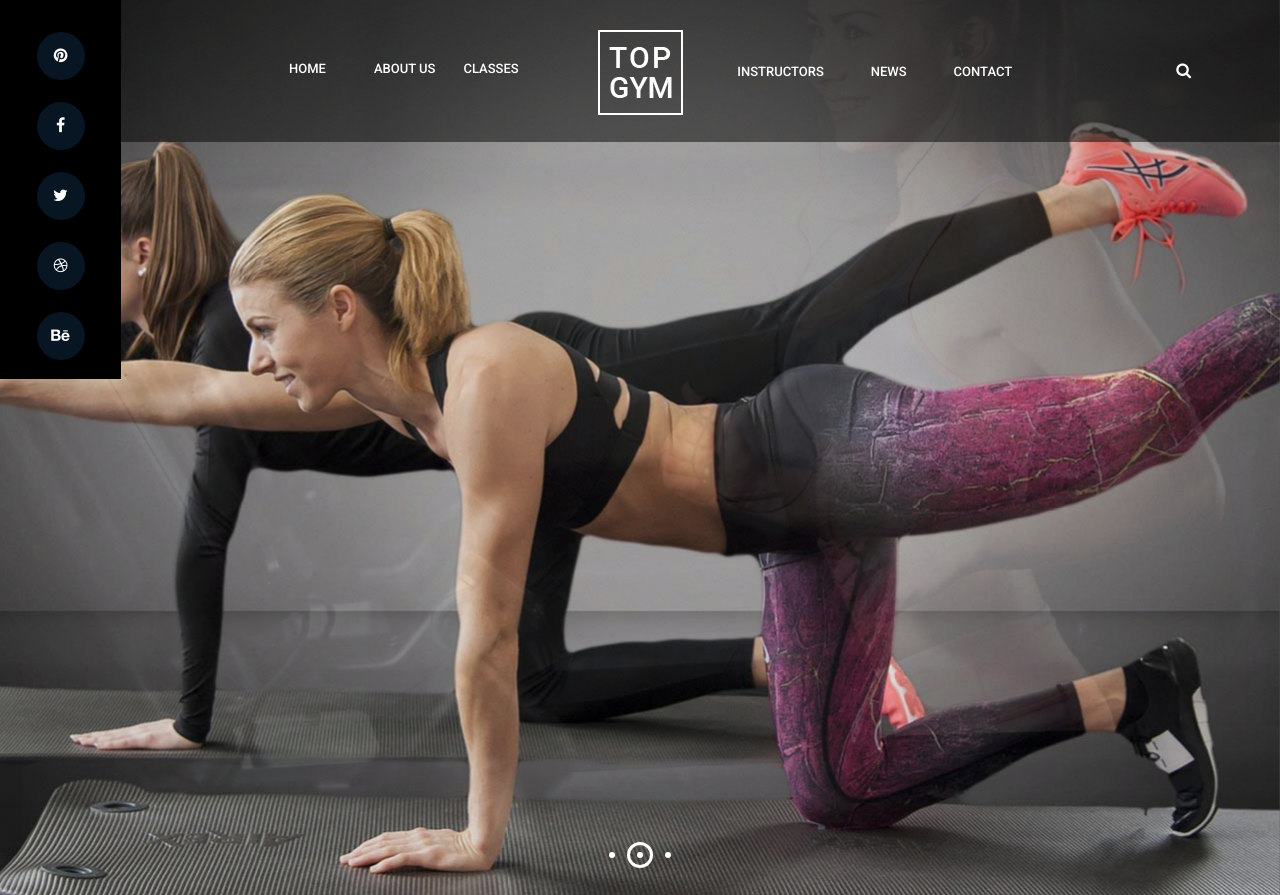
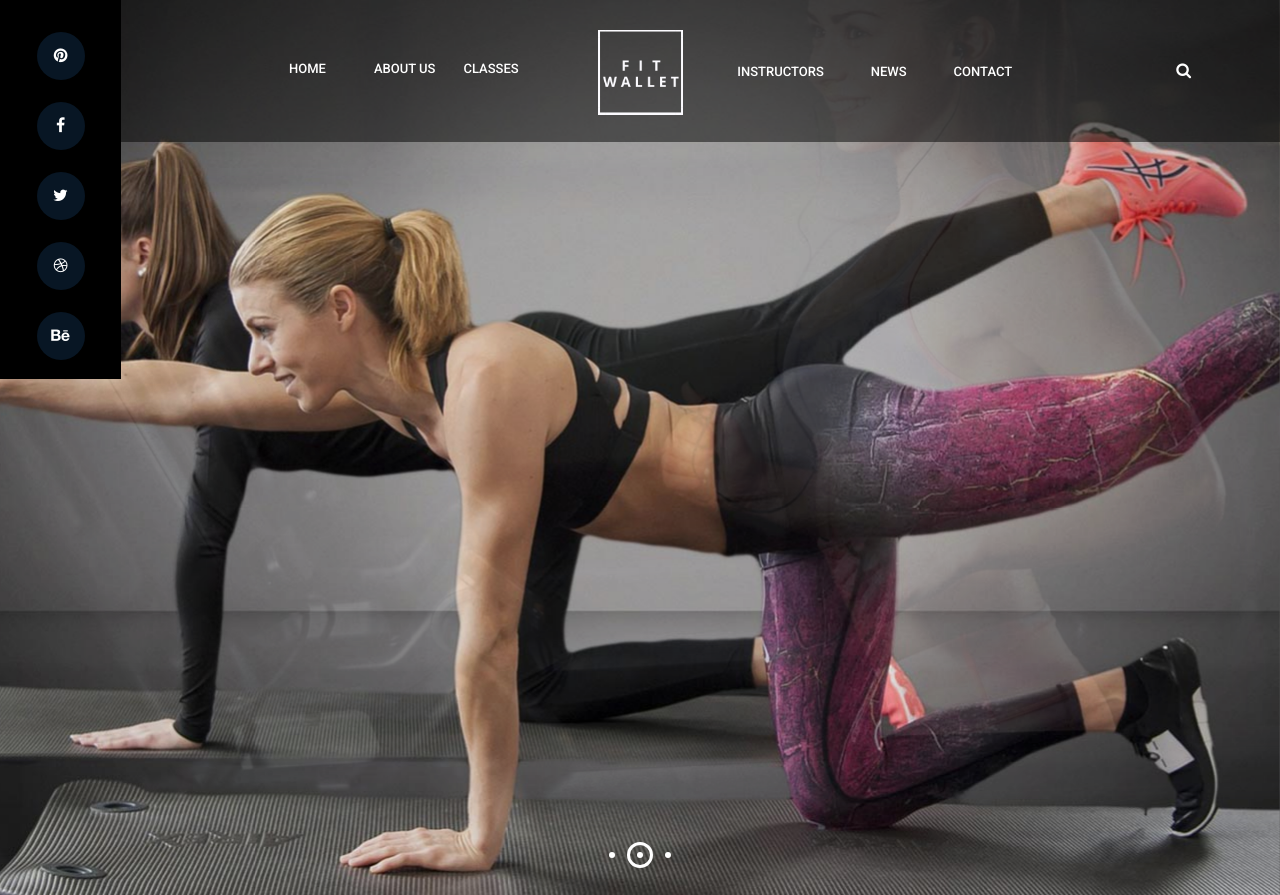
Before and after one commit to antoniaaristizabal/Fit-Wallet, a plain HTML site: page top-gym-master/index.html in a window 1280 px wide. Shown: the top 895 px of the page. Drawn offline with Linux system fonts and the light colour scheme.

Commit message:
Update index.html

```diff
--- a/top-gym-master/index.html
+++ b/top-gym-master/index.html
@@ -35,7 +35,7 @@
                     <div class="main-menu">
                         <div class="logo">
                             <a href="./index.html">
-                                <img src="img/logo.png" alt="">
+                                <img src="img/FIT-3.png" alt="">
                             </a>
                         </div>
                         <nav class="mobile-menu">
```
